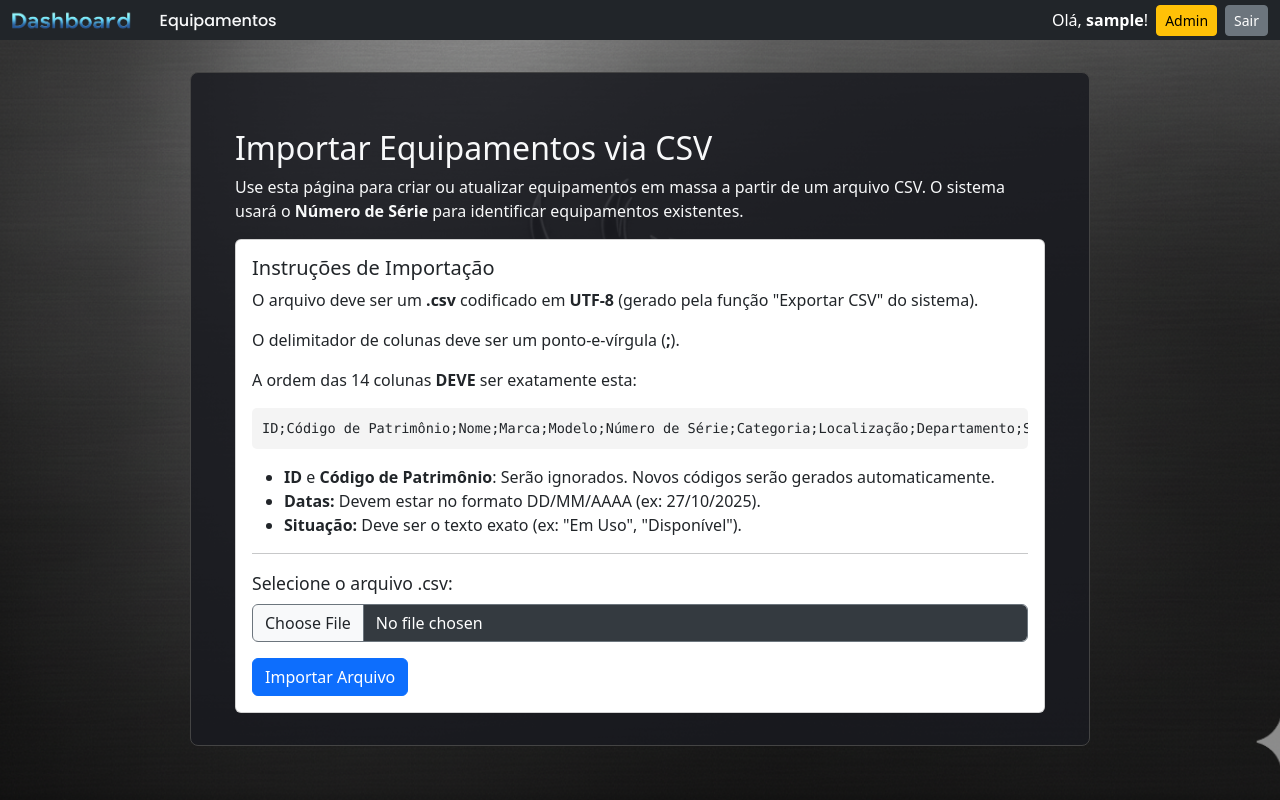
After one commit to leonardnunes/Inventario, a Django app: page /importar/csv/ in a window 1280 px wide. The commit adds this page. Run offline with Django 4.2, Linux system fonts and the light colour scheme; the visitor is signed in with stand-in values (Sample User, id 1).

Commit message:
Adiciona funcionalidade de importação e exportação via CSV

```diff
--- /dev/null
+++ b/core/templates/core/importar_equipamentos.html
@@ -0,0 +1,56 @@
+{% extends "core/base.html" %} {% load static %} {% block content %}
+<div class="container mt-4">
+    <h2>Importar Equipamentos via CSV</h2>
+    <p>
+        Use esta página para criar ou atualizar equipamentos em massa a partir de um arquivo CSV.
+        O sistema usará o <strong>Número de Série</strong> para identificar equipamentos existentes.
+    </p>
+
+    {% if messages %}
+        {% for message in messages %}
+            <div class="alert
+                {% if message.tags == 'success' %}alert-success{% endif %}
+                {% if message.tags == 'info' %}alert-info{% endif %}
+                {% if message.tags == 'warning' %}alert-warning{% endif %}
+                {% if message.tags == 'error' %}alert-danger{% endif %}"
+                 role="alert">
+                {{ message }}
+            </div>
+        {% endfor %}
+    {% endif %}
+
+    <div class="card">
+        <div class="card-body">
+            <h5 class="card-title">Instruções de Importação</h5>
+            <p>
+                O arquivo deve ser um <strong>.csv</strong> codificado em <strong>UTF-8</strong> (gerado pela função "Exportar CSV" do sistema).
+            </p>
+            <p>
+                O delimitador de colunas deve ser um ponto-e-vírgula (<strong>;</strong>).
+            </p>
+            <p>
+                A ordem das 14 colunas <strong>DEVE</strong> ser exatamente esta:
+            </p>
+            <pre style="font-size: 0.85em; background-color: #f4f4f4; padding: 10px; border-radius: 5px;"><code>ID;Código de Patrimônio;Nome;Marca;Modelo;Número de Série;Categoria;Localização;Departamento;Situação;Data de Entrada;Data de Saída;Preço Aproximado;Observações</code></pre>
+            <ul>
+                <li><strong>ID</strong> e <strong>Código de Patrimônio</strong>: Serão ignorados. Novos códigos serão gerados automaticamente.</li>
+                <li><strong>Datas:</strong> Devem estar no formato DD/MM/AAAA (ex: 27/10/2025).</li>
+                <li><strong>Situação:</strong> Deve ser o texto exato (ex: "Em Uso", "Disponível").</li>
+            </ul>
+
+            <hr>
+
+            <form method="post" enctype="multipart/form-data">
+                {% csrf_token %}
+                <div class="mb-3">
+                    <label for="csv_file" class="form-label">Selecione o arquivo .csv:</label>
+                    <input type="file" class="form-control" id="csv_file" name="csv_file" accept=".csv" required>
+                </div>
+                <button type="submit" class="btn btn-primary">
+                    <i class="bi bi-upload"></i> Importar Arquivo
+                </button>
+            </form>
+        </div>
+    </div>
+</div>
+{% endblock %}
--- a/core/urls.py
+++ b/core/urls.py
@@ -9,6 +9,7 @@ from .views import (
     etiqueta_equipamento,
     exportar_csv,
     imprimir_etiquetas_massa,
+    importar_csv  # Importação da nova view
 )
 
 
@@ -16,7 +17,7 @@ app_name = 'core'
 
 urlpatterns = [
     path('dashboard/', dashboard, name='dashboard'),
-    path('', dashboard, name='home'),
+    path('', dashboard, name='home'),  # <-- AQUI ESTAVA O ERRO
     path('equipamentos/', lista_equipamentos, name='lista_equipamentos'),
     path('<int:pk>/', equipamento_detalhe, name='equipamento_detalhe'),
     path('novo/', equipamento_novo, name='equipamento_novo'),
@@ -25,4 +26,5 @@ urlpatterns = [
     path('<int:pk>/etiqueta/', etiqueta_equipamento, name='etiqueta_equipamento'),
     path('exportar/csv/', exportar_csv, name='exportar_csv'),
     path('etiquetas/massa/', imprimir_etiquetas_massa, name='imprimir_etiquetas_massa'),
+    path('importar/csv/', importar_csv, name='importar_csv'),
 ]
--- a/core/views.py
+++ b/core/views.py
@@ -17,7 +17,14 @@ from django.views.generic import (
 from django.contrib.auth.mixins import LoginRequiredMixin, PermissionRequiredMixin
 from django.contrib.auth.decorators import login_required, permission_required
 from django.db.models import Q, Count
-from .models import Equipamento, Departamento
+
+from datetime import datetime
+from decimal import Decimal, InvalidOperation
+from django.contrib import messages
+from django.shortcuts import redirect
+
+
+from .models import Equipamento, Departamento, Categoria, Localizacao
 from .forms import EquipamentoForm
 
 
@@ -110,11 +117,11 @@ class EquipamentoDeleteView(PermissionRequiredMixin, DeleteView):
     template_name = 'core/equipamento_confirm_delete.html'
     success_url = reverse_lazy('core:lista_equipamentos')
 
+
 @permission_required('core.can_print_label', raise_exception=True)
 def etiqueta_equipamento(request, pk):
     equipamento = get_object_or_404(Equipamento, pk=pk)
     url_details = request.build_absolute_uri(equipamento.get_absolute_url())
-
 
     qr = qrcode.QRCode(
         version=1,
@@ -139,13 +146,15 @@ def etiqueta_equipamento(request, pk):
 
 @login_required
 def exportar_csv(request):
+    """
+    Função original para exportar CSV (EXISTENTE).
+    """
     response = HttpResponse(
         content_type='text/csv',
         headers={'Content-Disposition': 'attachment; filename="Inventario_inventario.csv"'},
     )
     response.write(u'\ufeff'.encode('utf8'))
     writer = csv.writer(response, delimiter=';')
-
 
     writer.writerow(['ID', 'Código de Patrimônio', 'Nome', 'Marca', 'Modelo', 'Número de Série', 'Categoria',
                      'Localização', 'Departamento', 'Situação', 'Data de Entrada', 'Data de Saída',
@@ -166,6 +175,138 @@ def exportar_csv(request):
              equipamento.observacoes])
 
     return response
+
+@login_required
+@permission_required('core.add_equipamento', raise_exception=True)
+def importar_csv(request):
+
+
+    SITUACAO_MAP = {
+        display: value
+        for value, display in Equipamento.SITUACAO_CHOICES
+    }
+
+    if request.method == 'GET':
+        return render(request, 'core/importar_equipamentos.html')
+
+    csv_file = request.FILES.get('csv_file')
+
+    if not csv_file:
+        messages.error(request, 'Nenhum arquivo selecionado.')
+        return redirect('core:importar_csv')
+
+    if not csv_file.name.endswith('.csv'):
+        messages.error(request, 'Formato de arquivo inválido. Por favor, envie um .csv')
+        return redirect('core:importar_csv')
+
+    criados_count = 0
+    atualizados_count = 0
+    erros = []
+
+    try:
+        data_set = csv_file.read().decode('utf-8-sig')
+        io_string = io.StringIO(data_set)
+        next(io_string)
+
+        reader = csv.reader(io_string, delimiter=';')
+
+        for i, row in enumerate(reader):
+            linha_num = i + 2
+
+            if not any(row):
+                continue
+
+            try:
+
+                nome = row[2].strip()
+                marca = row[3].strip() or None
+                modelo = row[4].strip() or None
+                numero_serie = row[5].strip() or None
+
+                categoria_nome = row[6].strip()
+                localizacao_nome = row[7].strip()
+                departamento_nome = row[8].strip()
+
+                situacao_display = row[9].strip()
+                data_entrada_str = row[10].strip()
+                data_saida_str = row[11].strip()
+                preco_str = row[12].strip()
+                observacoes = row[13].strip() or None
+
+                situacao_valor = SITUACAO_MAP.get(situacao_display)
+                if not situacao_valor and situacao_display:
+                    raise ValueError(f"Situação '{situacao_display}' inválida.")
+                elif not situacao_valor:
+                    situacao_valor = 'disponivel'
+
+                data_entrada = datetime.strptime(data_entrada_str, '%d/%m/%Y').date() if data_entrada_str else None
+                data_saida = datetime.strptime(data_saida_str, '%d/%m/%Y').date() if data_saida_str else None
+
+                preco_aproximado = Decimal(preco_str.replace(',', '.')) if preco_str else None
+
+                categoria_obj = None
+                if categoria_nome:
+                    categoria_obj, _ = Categoria.objects.get_or_create(nome=categoria_nome)
+
+                localizacao_obj = None
+                if localizacao_nome:
+                    localizacao_obj, _ = Localizacao.objects.get_or_create(nome=localizacao_nome)
+
+                departamento_obj = None
+                if departamento_nome:
+                    departamento_obj, _ = Departamento.objects.get_or_create(nome=departamento_nome)
+
+                defaults = {
+                    'nome': nome,
+                    'marca': marca,
+                    'modelo': modelo,
+                    'categoria': categoria_obj,
+                    'localizacao': localizacao_obj,
+                    'departamento': departamento_obj,
+                    'situacao': situacao_valor,
+                    'data_entrada': data_entrada,
+                    'data_saida': data_saida,
+                    'preco_aproximado': preco_aproximado,
+                    'observacoes': observacoes,
+                }
+
+                if not numero_serie:
+                    Equipamento.objects.create(**defaults)
+                    criados_count += 1
+                else:
+                    obj, created = Equipamento.objects.update_or_create(
+                        numero_serie=numero_serie,
+                        defaults=defaults
+                    )
+                    if created:
+                        criados_count += 1
+                    else:
+                        atualizados_count += 1
+
+            except Exception as e:
+                erros.append(f"Linha {linha_num}: Erro ao processar '{row[2]}'. Detalhe: {e}")
+
+    except Exception as e:
+        messages.error(request, f"Erro fatal ao ler o arquivo: {e}")
+        return redirect('core:importar_csv')
+
+    # --- 8. Feedback Final ---
+    if criados_count > 0:
+        messages.success(request, f'{criados_count} equipamentos foram criados com sucesso.')
+    if atualizados_count > 0:
+        messages.info(request, f'{atualizados_count} equipamentos foram atualizados.')
+    if erros:
+        # Mostra apenas os 5 primeiros erros
+        erros_preview = "; ".join(erros[:5])
+        messages.warning(request,
+                         f"Ocorreram {len(erros)} erros. Ex: [{erros_preview}... (veja o console do servidor para mais detalhes)]")
+
+        print("--- ERROS DE IMPORTAÇÃO CSV ---")
+        for erro in erros:
+            print(erro)
+        print("-------------------------------")
+
+    return redirect('core:importar_csv')
 
 
 @permission_required('core.can_print_label', raise_exception=True)
```
Also changed, not shown: core/templates/core/lista_equipamentos.html (+5 -53 lines).
